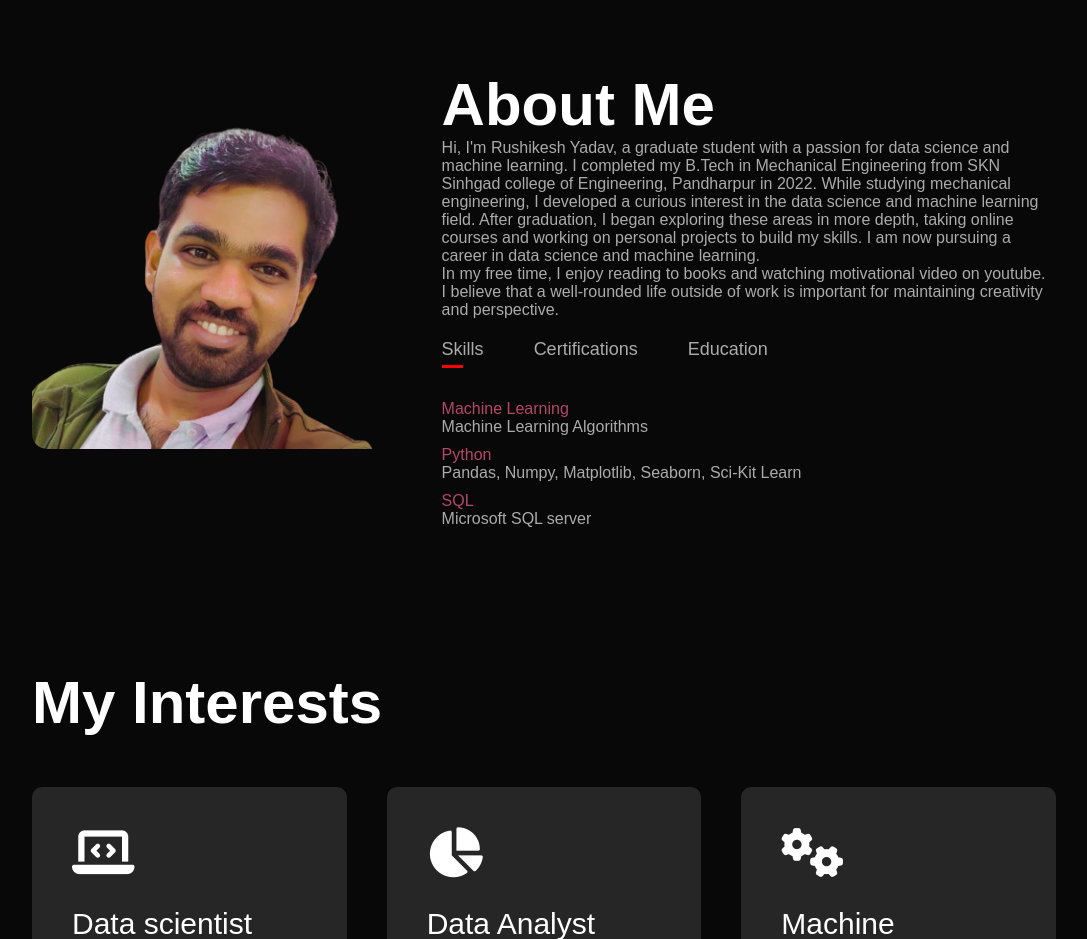
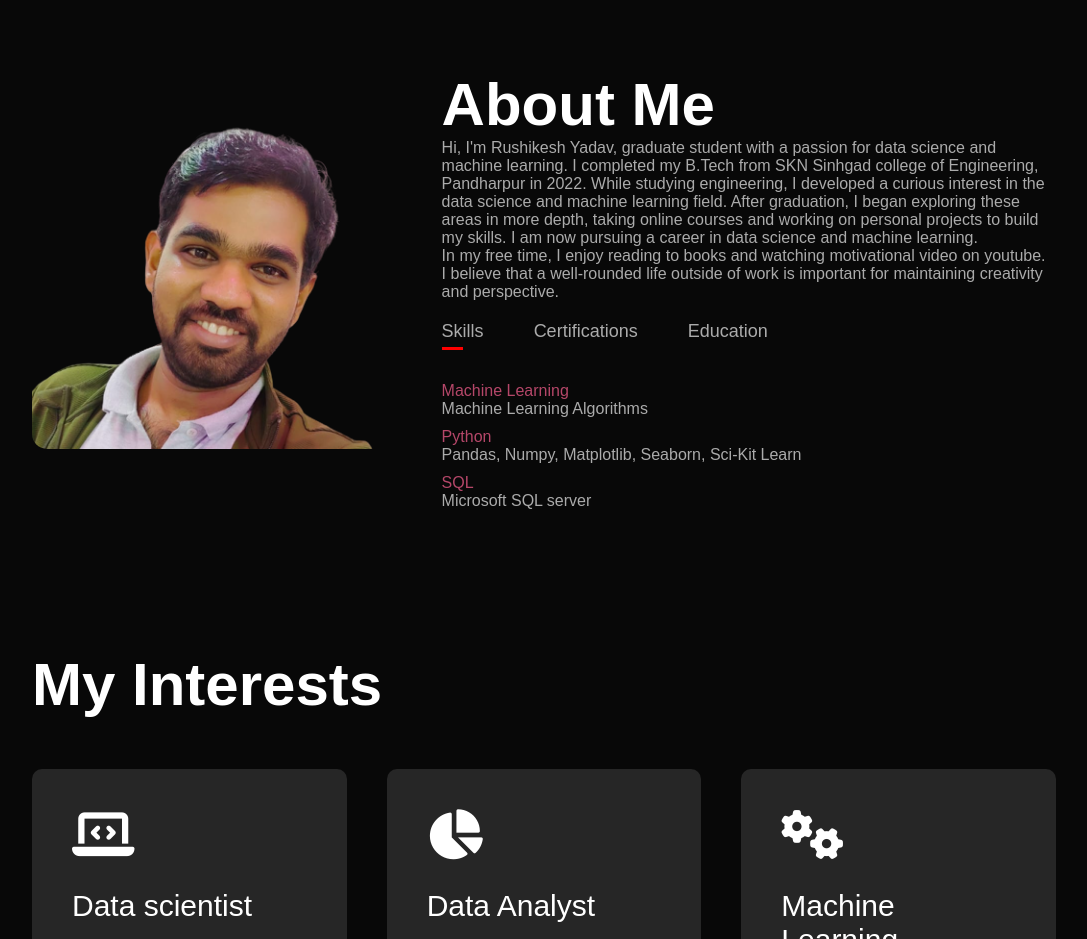
Before and after one commit to rushikeshya/rushiyadav.github.io, a plain HTML site: page index.html in a window 1280 px wide. Shown: the part 820-1759 px from the top of the page, without its empty margins (96-1183 px from the left). Drawn offline with Linux system fonts and the light colour scheme.

Commit message:
Update index.html

```diff
--- a/index.html
+++ b/index.html
@@ -38,8 +38,8 @@
             </div>
             <div class="about-col-2">
                 <h1 class="sub-title">About Me</h1>
-                <p>Hi, I'm Rushikesh Yadav, a graduate student with a passion for data science and machine learning. I completed my B.Tech in Mechanical Engineering from SKN Sinhgad college of Engineering, Pandharpur in 2022.
-                    While studying mechanical engineering, I developed a curious interest in the  data science and machine learning field. After graduation, I began exploring these areas in more depth, taking online courses and working on personal projects to build my skills.
+                <p>Hi, I'm Rushikesh Yadav, graduate student with a passion for data science and machine learning. I completed my B.Tech from SKN Sinhgad college of Engineering, Pandharpur in 2022.
+                    While studying engineering, I developed a curious interest in the  data science and machine learning field. After graduation, I began exploring these areas in more depth, taking online courses and working on personal projects to build my skills.
                     I am now pursuing a career in data science and machine <span>learning.</span><br>In my free time, I enjoy reading to books and watching motivational video on youtube.<br>I believe that a well-rounded life outside of work is important for maintaining creativity and perspective.</p>
                     <div class="tab-title">
                         <p class="tab-links active-link" onclick="opentab('skills')">Skills</p>
```
